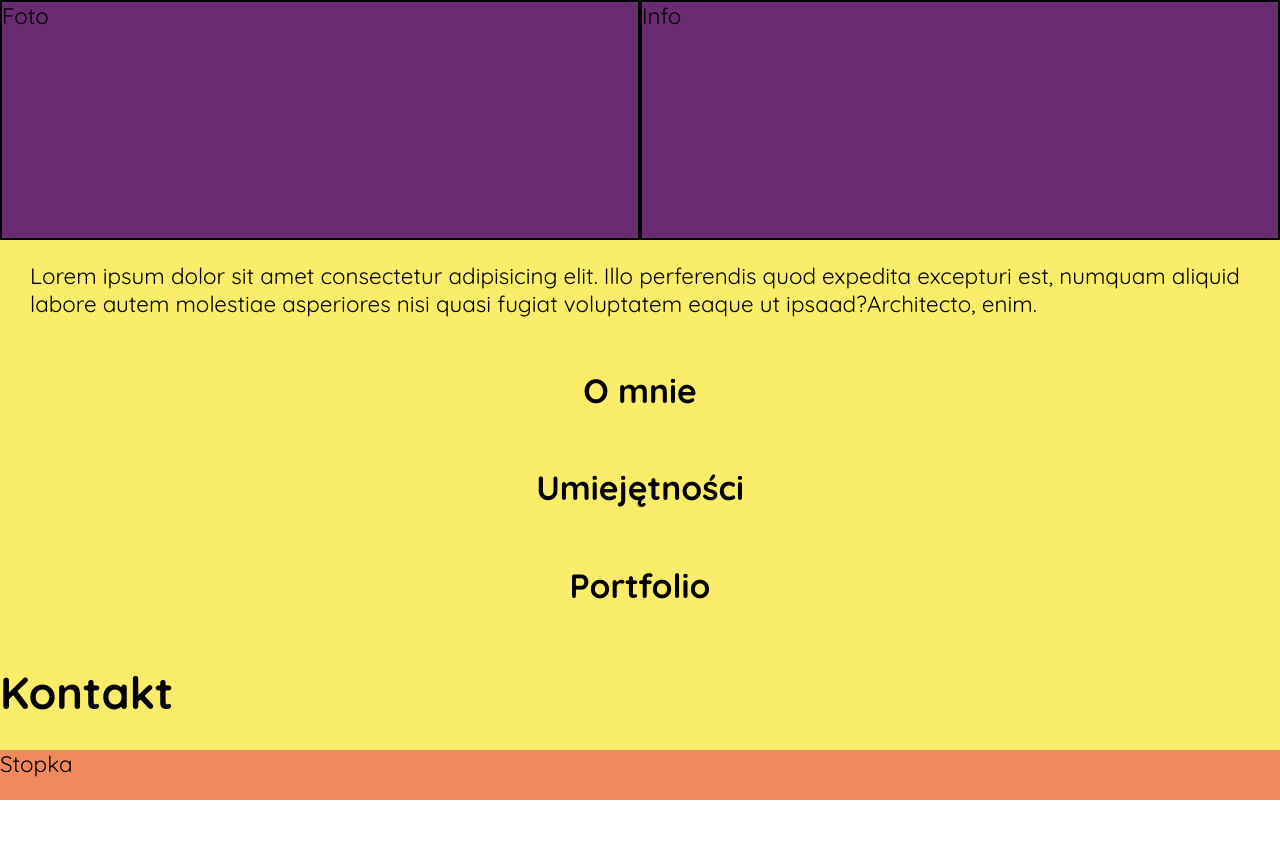
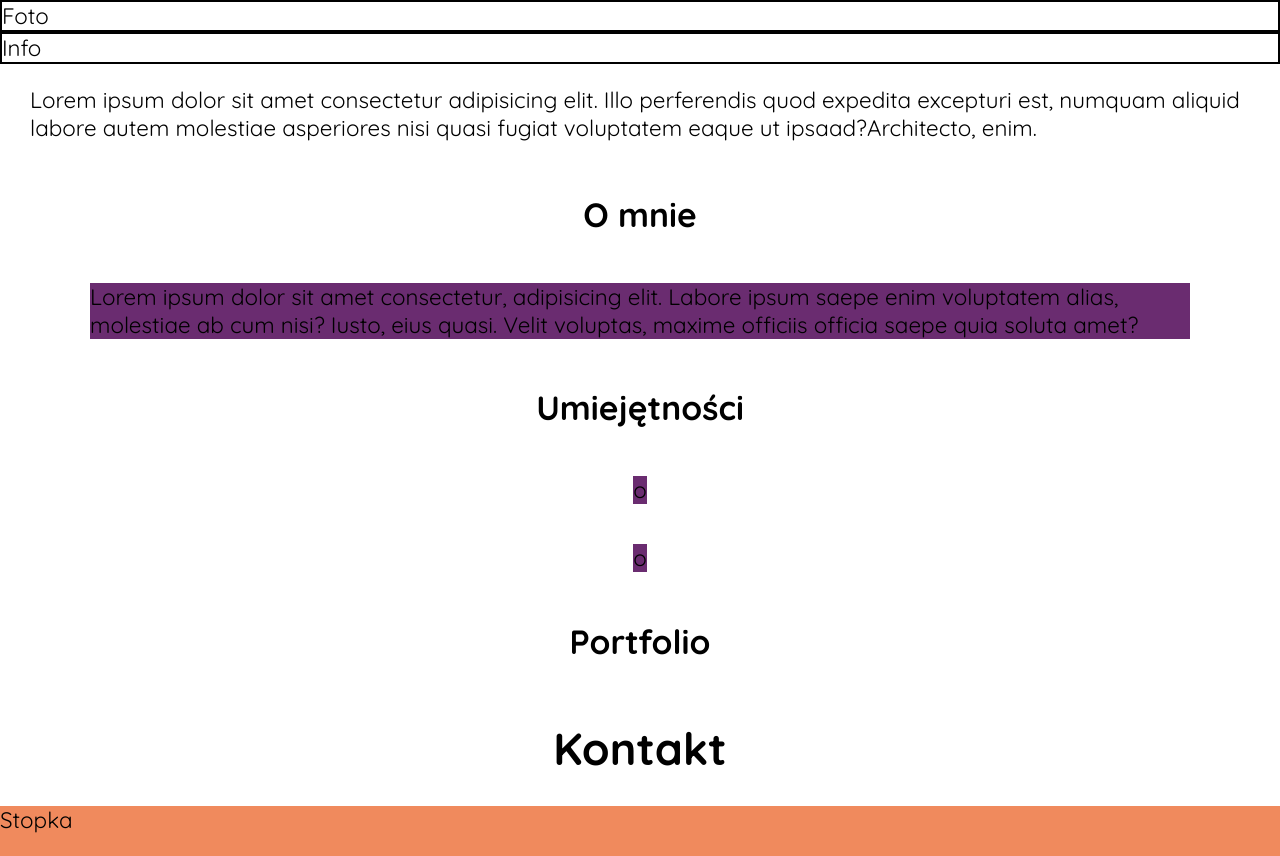
Before and after one commit to kubafila/personal-page, a plain HTML site: page index.html in a window 1280 px wide. Before the commit the page ends 800 px from the top, so only its background shows below. Drawn offline with Linux system fonts and the light colour scheme.

Commit message:
Added css

```diff
--- a/css/style.css
+++ b/css/style.css
@@ -1,5 +1,5 @@
 :root{
-  --mainColor:#f9ed69;
+  --mainColor:#fff;
   --secondColor:#f08a5d;
   --thirdColor:#6a2c70;
   --fourthColor:rgb(184,59,94);
@@ -21,7 +21,10 @@ body {
 
 .top{
   display: grid;
-  grid-template-columns: 1fr 1fr;
+  grid-template-areas:
+  "title"
+  "main "
+  "footer "
   background-color: var(--thirdColor);
 
 }
@@ -38,11 +41,17 @@ body {
   align-items: center;
   justify-content: center;
 
-
+}
+.section {
+  margin: 20px 60px;
+  background-color: var(--thirdColor);
 }
 .bottom{
   padding: 0 30px;
 }
+.contact{
+  text-align: center;
+}
 .footer{
   background-color: var(--secondColor);
 }
--- a/index.html
+++ b/index.html
@@ -18,10 +18,16 @@
             <p>Lorem ipsum dolor sit amet consectetur adipisicing elit. Illo perferendis quod expedita excepturi est, numquam aliquid labore autem molestiae asperiores nisi quasi fugiat voluptatem eaque ut ipsaad?Architecto, enim.</p>
 
             <h2>O mnie</h2>
+                <div class="about section">Lorem ipsum dolor sit amet consectetur, adipisicing elit. Labore ipsum saepe enim voluptatem alias, molestiae ab cum nisi? Iusto, eius quasi. Velit voluptas, maxime officiis officia saepe quia soluta amet?</div>
             <h2>Umiejętności</h2>
+                <div class="skill section"> o
+                </div>
+
+                <div class="skill section"> o
+                </div>
             <h2>Portfolio</h2>
         </div>
-        <div class="contact-form"><h1>Kontakt</h1></div>
+        <div class="contact"><h1>Kontakt</h1></div>
         <div class="footer">Stopka</div>
     </div>
 </body>
```
